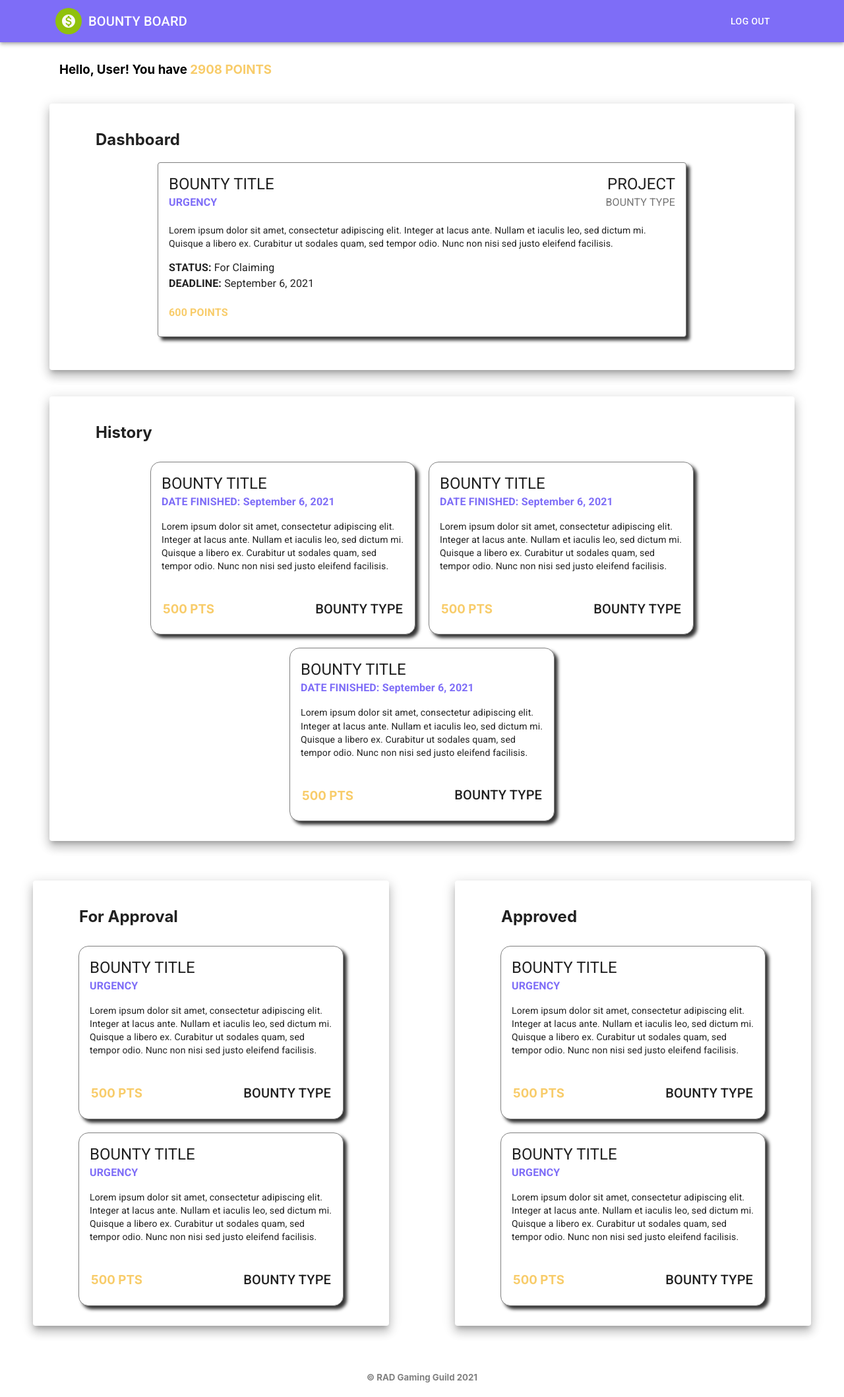
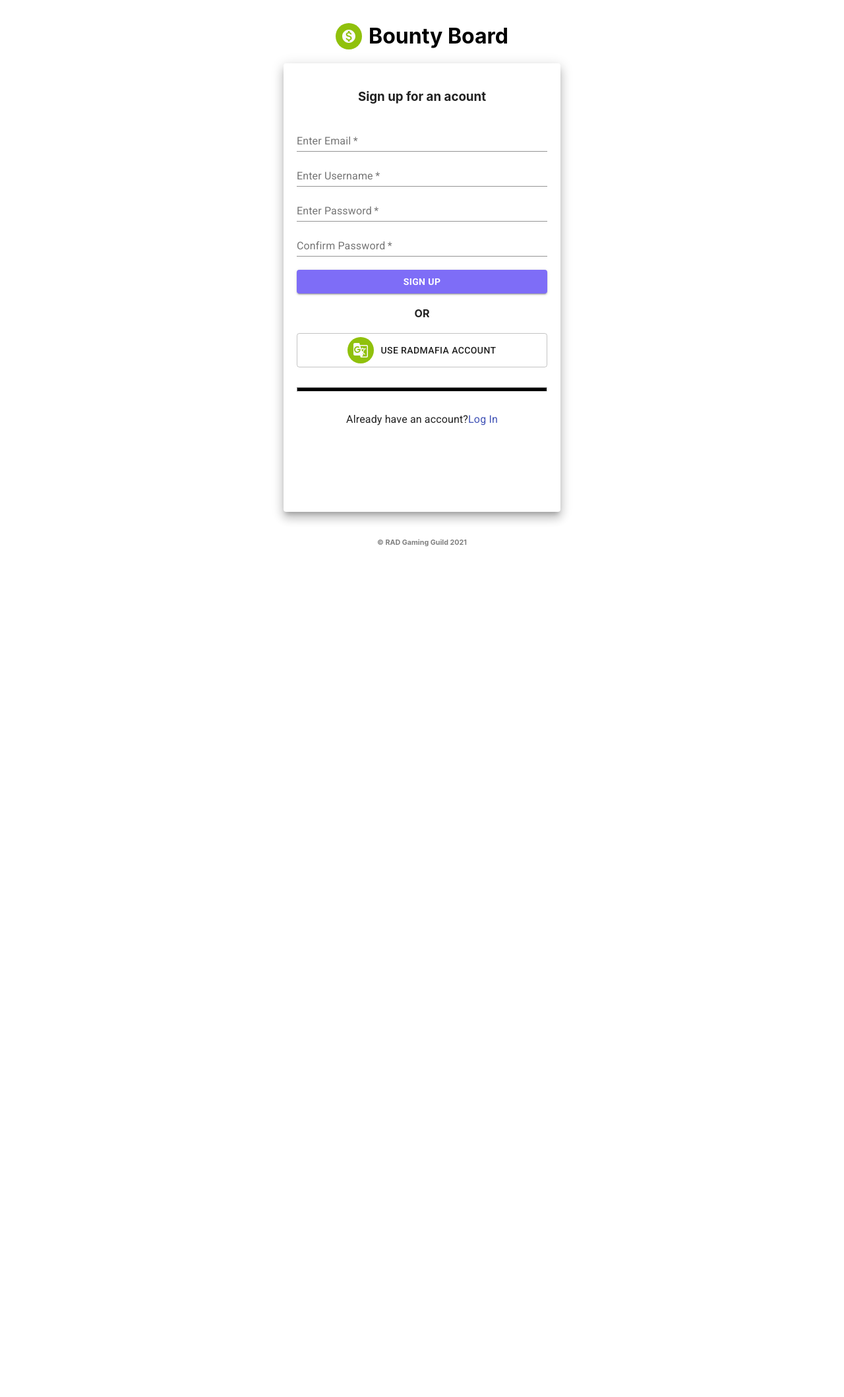
Before and after one commit to dlanoronald123/bountyboard, a React (Create React App) app: page /signup in a window 1280 px wide. Shown: the whole page at 66% size. After the commit the page ends 854 px from the top, so only its background shows below. Built offline with nearby package versions, Linux system fonts and the light colour scheme.

Commit message:
updated with routing

```diff
--- a/src/App.js
+++ b/src/App.js
@@ -6,24 +6,42 @@
 // import DashboardAdmin from './components/DashboardAdmin';
 // import DashboardBounty from './components/DashboardBounty';
 
+import Login from './components/Login';
+import Register from './components/Register';
 import Navbar from './components/Navbar';
 import Footer from './components/Footer';
+import EditAccount from './components/EditAccount';
+import EditBounty from './components/EditBounty';
+import RequestBounty from './components/RequestBounty';
+import DashboardBounty from './components/DashboardBounty';
 import DashboardHunter from './components/DashboardHunter';
-
+import DashboardAdmin from './components/DashboardAdmin';
+import {Route, BrowserRouter as Router} from "react-router-dom";
 
 
 function App() {
   return (
-    <>
+    <Router>
       {/* <Login/> */}
       {/* <Register/> */}
       {/* <EditAccount /> */}
       {/* <RequestBounty /> */}
       {/* <EditBounty /> */}
-      <Navbar/>
-      <DashboardHunter />
-      <Footer/>
-    </>
+      <Route path="/login" exact component={Login}/>
+      <Route path="/signup" component={Register}/>
+      <Route path="/hunter" component={Navbar}/>
+      <Route path="/hunter" component={DashboardHunter}/>
+      <Route path="/hunter" component={Footer}/>
+      <Route path="/bounty" component={Navbar}/>
+      <Route path="/bounty" component={DashboardBounty}/>
+      <Route path="/bounty" component={Footer}/>
+      <Route path="/admin" component={Navbar}/>
+      <Route path="/admin" component={DashboardAdmin}/>
+      <Route path="/admin" component={Footer}/>
+      <Route path="/requestbounty" exact component={RequestBounty}/>
+      <Route path="/editbounty" exact component={EditBounty}/>
+      <Route path="/editaccount" exact component={EditAccount}/>
+    </Router>
   );
 }
 
--- a/src/components/Login.js
+++ b/src/components/Login.js
@@ -35,7 +35,7 @@ const Login = () => {
 
 				<TextField label="Enter Email" fullWidth required style={textField}/>
 				<TextField label="Enter Password" type='password' fullWidth required style={textField}/>
-					<Button type='submit' style={btn} fullWidth variant='contained' onClick={() => {
+					<Button type='submit' style={btn} fullWidth variant='contained' href="/hunter" onClick={() => {
 							alert("I'm a button.");
 						}}>LOG IN</Button>
 						<h6 align='center' style={subtitle}>OR</h6>
@@ -46,7 +46,7 @@ const Login = () => {
 
 					<Typography align='center' style={signup}>
 						Can't Log In ? *
-						<Link href="#">
+						<Link href="/signup">
 							Sign up for an account
 						</Link>
 					</Typography>
--- a/src/components/Navbar.js
+++ b/src/components/Navbar.js
@@ -33,7 +33,7 @@ const Navbar = () => {
           <Typography variant="h6" className={classes.title}>
             BOUNTY BOARD
           </Typography>
-          <Button color="inherit" style={logout}>LOG OUT</Button>
+          <Button href="/login" color="inherit" style={logout}>LOG OUT</Button>
         </Toolbar>
       </AppBar>
     </div>
--- a/src/components/Register.js
+++ b/src/components/Register.js
@@ -37,7 +37,7 @@ const Register = () => {
         <TextField label="Enter Username" fullWidth required style={textField}/>
 				<TextField label="Enter Password" type='password' fullWidth required style={textField}/>
         <TextField label="Confirm Password" type='password' fullWidth required style={textField}/>
-					<Button type='submit' style={btn} fullWidth variant='contained' onClick={() => {
+					<Button type='submit' style={btn} fullWidth variant='contained' href="/hunter" onClick={() => {
 							alert("I'm a button.");
 						}}>SIGN UP</Button>
 						<h4 align='center' style={subtitle}>OR</h4>
@@ -48,7 +48,7 @@ const Register = () => {
 
 					<Typography align='center' style={signup}>
 						Already have an account?
-						<Link href="#">
+						<Link href="/login">
 							 Log In
 						</Link>
 					</Typography>
```
